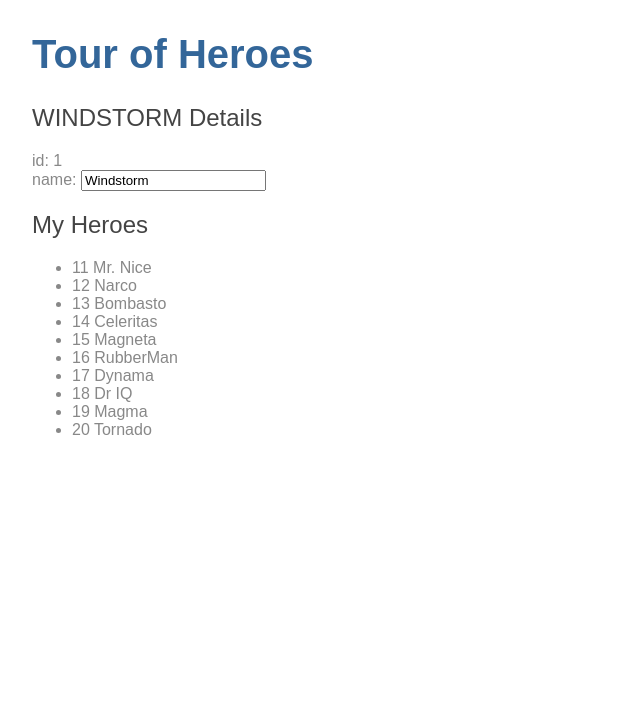
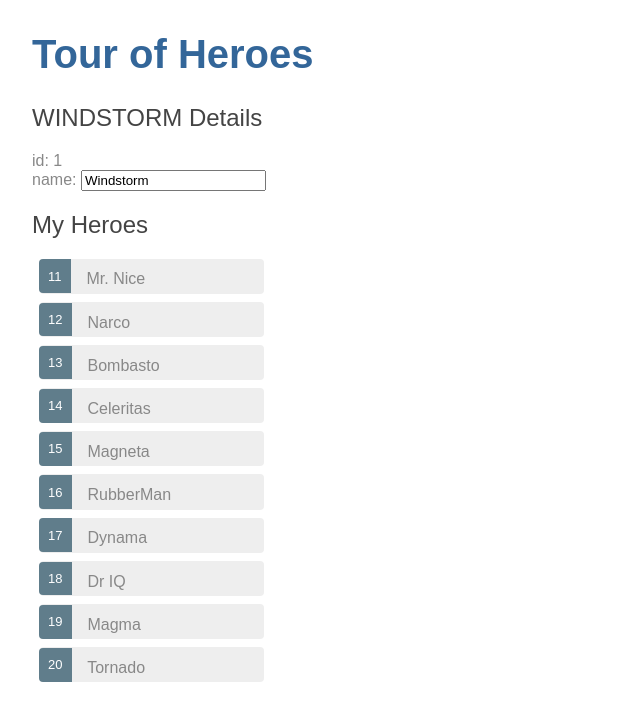
Before and after one commit to julioc98/angular-tour-of-heroes, an Angular app: page / in a window 1280 px wide. Shown: the top 720 px of the page, without its empty margins (0-640 px from the left). Built offline with nearby package versions, Linux system fonts and the light colour scheme.

Commit message:
Master/Detail

```diff
--- a/src/app/heroes/heroes.component.css
+++ b/src/app/heroes/heroes.component.css
@@ -0,0 +1,48 @@
+/* HeroesComponent's private CSS styles */
+.selected {
+    background-color: #CFD8DC !important;
+    color: white;
+  }
+  .heroes {
+    margin: 0 0 2em 0;
+    list-style-type: none;
+    padding: 0;
+    width: 15em;
+  }
+  .heroes li {
+    cursor: pointer;
+    position: relative;
+    left: 0;
+    background-color: #EEE;
+    margin: .5em;
+    padding: .3em 0;
+    height: 1.6em;
+    border-radius: 4px;
+  }
+  .heroes li.selected:hover {
+    background-color: #BBD8DC !important;
+    color: white;
+  }
+  .heroes li:hover {
+    color: #607D8B;
+    background-color: #DDD;
+    left: .1em;
+  }
+  .heroes .text {
+    position: relative;
+    top: -3px;
+  }
+  .heroes .badge {
+    display: inline-block;
+    font-size: small;
+    color: white;
+    padding: 0.8em 0.7em 0 0.7em;
+    background-color: #607D8B;
+    line-height: 1em;
+    position: relative;
+    left: -1px;
+    top: -4px;
+    height: 1.8em;
+    margin-right: .8em;
+    border-radius: 4px 0 0 4px;
+  }
--- a/src/app/heroes/heroes.component.html
+++ b/src/app/heroes/heroes.component.html
@@ -8,7 +8,17 @@
 
 <h2>My Heroes</h2>
 <ul class="heroes">
-  <li *ngFor="let hero of heroes">
+  <li *ngFor="let hero of heroes" [class.selected]="hero === selectedHero" (click)="onSelect(hero)" >
     <span class="badge">{{hero.id}}</span> {{hero.name}}
   </li>
 </ul>
+
+<div *ngIf="selectedHero">
+  <h2>{{ selectedHero.name | uppercase }} Details</h2>
+  <div><span>id: </span>{{selectedHero.id}}</div>
+  <div>
+    <label>name:
+      <input [(ngModel)]="selectedHero.name" placeholder="name">
+    </label>
+  </div>
+</div>
--- a/src/app/heroes/heroes.component.ts
+++ b/src/app/heroes/heroes.component.ts
@@ -14,6 +14,12 @@
   };
   heroes = HEROES;
 
+  selectedHero: Hero;
+
+  onSelect(hero: Hero): void {
+    this.selectedHero = hero;
+  }
+
   constructor() { }
 
   ngOnInit() {
```
